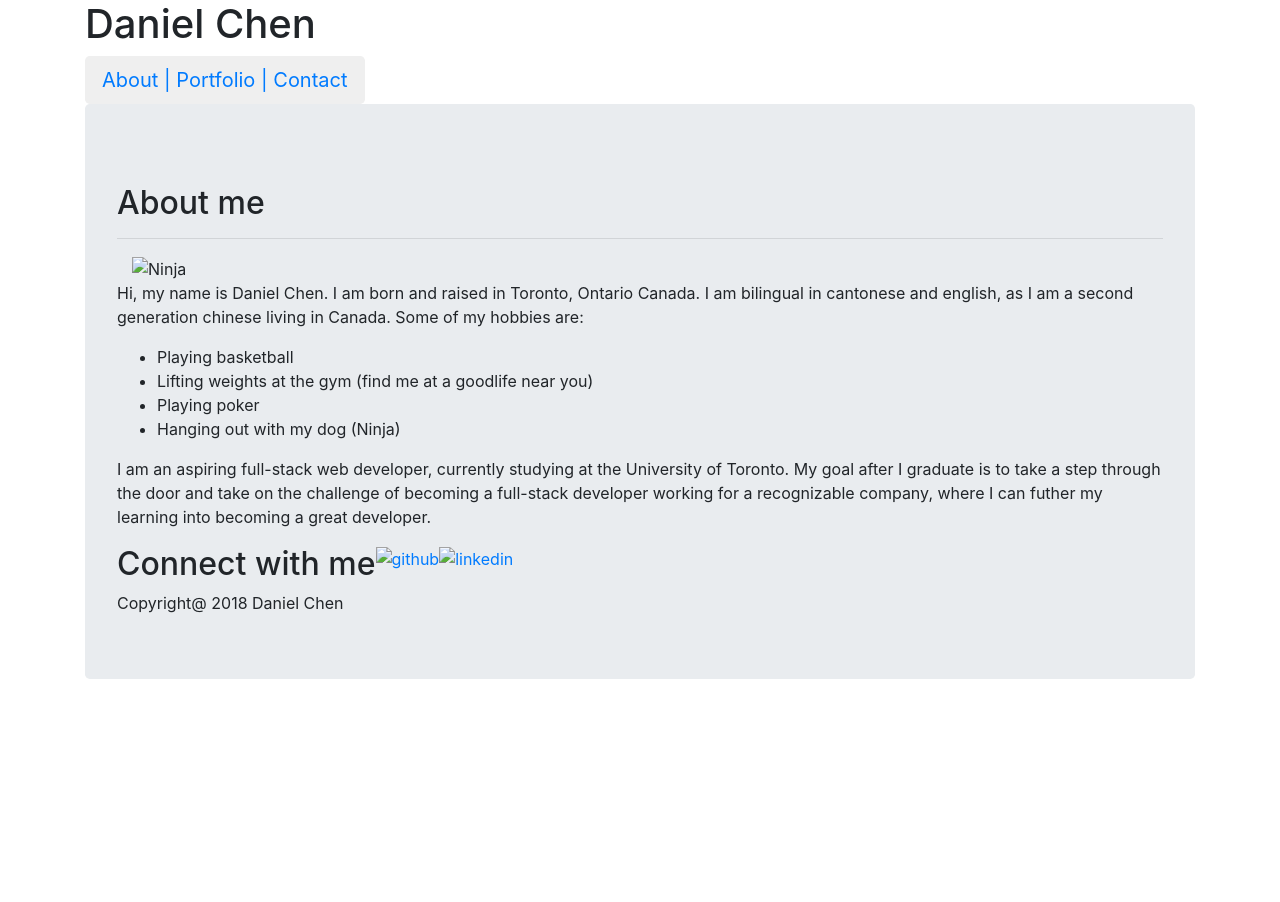
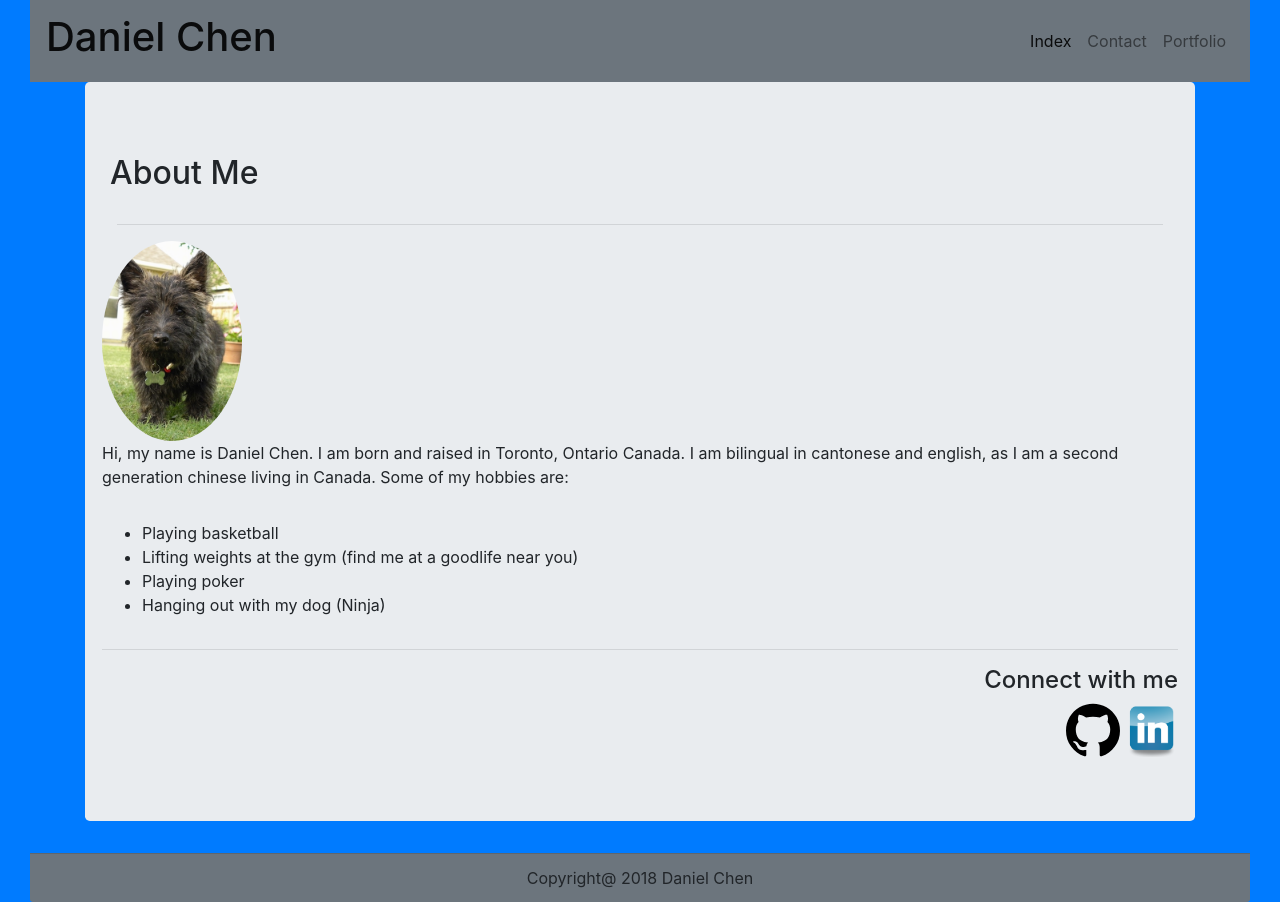
Before and after one commit to chendaniel05/Bootstrap-Portfolio, a plain HTML site: page index.html in a window 1280 px wide. Before the commit the page ends 800 px from the top, so only its background shows below. Drawn offline with nearby package versions, Linux system fonts and the light colour scheme.

Commit message:
Final edit

```diff
--- a/index.html
+++ b/index.html
@@ -1,44 +1,67 @@
 <!DOCTYPE html>
 <html>
 <head>
-    <meta http-equiv="X-UA-Compatible" content="IE=edge">
-    <meta name="viewport" content="width = device-width, initial-scale = 1">
-    <link rel="stylesheet" href="https://stackpath.bootstrapcdn.com/bootstrap/4.1.0/css/bootstrap.min.css">
+    <meta charset="utf-8" />
+    <meta name="viewport" content="width=device-width, initial-scale=1, shrink-to-fit=no">
+    <meta name="viewport" content="width=device-width, initial-scale=1">
+    <link rel="stylesheet" href="https://stackpath.bootstrapcdn.com/bootstrap/4.1.0/css/bootstrap.min.css" integrity="sha384-9gVQ4dYFwwWSjIDZnLEWnxCjeSWFphJiwGPXr1jddIhOegiu1FwO5qRGvFXOdJZ4" crossorigin="anonymous">
     <script src="https://code.jquery.com/jquery-3.3.1.slim.min.js" integrity="sha384-q8i/X+965DzO0rT7abK41JStQIAqVgRVzpbzo5smXKp4YfRvH+8abtTE1Pi6jizo" crossorigin="anonymous"></script>
     <script src="https://cdnjs.cloudflare.com/ajax/libs/popper.js/1.14.0/umd/popper.min.js" integrity="sha384-cs/chFZiN24E4KMATLdqdvsezGxaGsi4hLGOzlXwp5UZB1LY//20VyM2taTB4QvJ" crossorigin="anonymous"></script>
     <script src="https://stackpath.bootstrapcdn.com/bootstrap/4.1.0/js/bootstrap.min.js" integrity="sha384-uefMccjFJAIv6A+rW+L4AHf99KvxDjWSu1z9VI8SKNVmz4sk7buKt/6v9KI65qnm" crossorigin="anonymous"></script>
     <title>Daniel Chen's Portfolio</title>
 </head>
-
 <body>
+    <div class="container-fluid bg-primary">
+    <div class="container-fluid">
+        <nav class="navbar navbar-expand-lg navbar-light bg-secondary">
+                <a class="navbar-brand" href="#"><h1>Daniel Chen</h1></a>
+                <button class="navbar-toggler" type="button" data-toggle="collapse" data-target="#navbarSupportedContent" aria-controls="navbarSupportedContent" aria-expanded="false" aria-label="Toggle navigation">
+                    <span class="navbar-toggler-icon"></span>
+                </button>
+                <div class="collapse navbar-collapse" id="navbarSupportedContent">
+                    <ul class="navbar-nav ml-auto">
+                        <li class="nav-item active">
+                            <a class="nav-link" href="index.html">Index <span class="sr-only">(current)</span></a>
+                        </li>
+                        <li class="nav-item">
+                            <a class="nav-link" href="contact.html">Contact</a>
+                        </li>
+                        <li class="nav-item">
+                            <a class="nav-link" href="portfolio.html">Portfolio</a>
+                        </li>
+                    </ul>
+                </div>
+        </nav>
+    </div>
     <div class="container">
-        <div class="page-header">
-            <h1>Daniel Chen</h1>
-        </div>
-        <div class="ml-auto">
-            <div class="btn-group btn-group-lg" role="group" aria-label="...">
-                <button type="button" class="btn btn-default">
-                <a href="index.html">About |</a>
-                <a href="portfolio.html">Portfolio |</a>
-                <a href="contact.html">Contact</a>
-                </button>
+        <div class="jumbotron">
+            <div class="row">
+                <div class="col-lg-4; col-md-4; col-sm-12; col-xs-12">
+                    <div class='d-flex p-2 align-content-center'>
+                        <h2>About Me</h2>
                     </div>
                 </div>
             </div>
-    <div class="container">
-        <div class="jumbotron">
-            <p>
-                <h2>About me</h2>
-            </p>
             <hr>
-            <div class="col-lg-3 col-md-3 col-sm-6 col-sx-12">
-            <img class='dog'src="assets/images/CairnTerrierPurebredDogBlackBrindleCoatBonnie3YearsOld4.jpg" alt="Ninja">
+            <div class="row">
+                <div class="col-lg-4; col-md-4; col-sm-12; col-xs-12">
+                    <img src="assets/CairnTerrierPurebredDogBlackBrindleCoatBonnie3YearsOld4.jpg" alt="My Dog" class="img-fluid" style="width: 40%; border-radius: 50%">
                 </div>
-            <div class="info">
+            </div>
+            <div class="row">
+                <div class="col-lg-4; col-md-4; col-sm-12; col-xs-12">
+                    <div class="text-left; ml-auto">
                         <p>
                             Hi, my name is Daniel Chen. I am born and raised in Toronto, Ontario Canada. I am bilingual in cantonese and english, as I am a second generation
-                chinese living in Canada.
-                Some of my hobbies are:
+                            chinese living in Canada. Some of my hobbies are:
+                        </p>
+                    </div>
+                </div>
+            </div>
+            <div class="row">
+                <div class="col-lg-4; col-md-4; col-sm-12; col-xs-12">
+                    <div class="text-left">
+                        <p>
                             <ul>
                                 <li>Playing basketball</li>
                                 <li>Lifting weights at the gym (find me at a goodlife near you)</li>
@@ -46,27 +69,29 @@
                                 <li>Hanging out with my dog (Ninja)</li>
                             </ul>
                         </p>
-            <p>
-                I am an aspiring full-stack web developer, currently studying at the University of Toronto. My goal after I graduate is to take a step through the door and
-                take on the challenge of becoming a full-stack developer working for a recognizable company, where I can futher my learning into becoming a great developer.
-            </p>
-            </article>
-
-                <connect class="media">
-                    <div class="connectwithme">
-                        <h2>Connect with me</h2>
                     </div>
+                </div>
+            </div>
+            <div class="row">
+                <div class="col-lg-4; col-md-4; col-sm-12; col-xs-12">
+                    <div class="text-right">
+                        <hr>
+                        <h4>Connect with me</h4>
                         <a href="https://github.com/chendaniel05">
-                            <img class='github' src="assets/images/github logo.svg" alt="github">
+                            <img class='github' src="assets/github logo.svg" alt="github" class="img-fluid" style="width: 5%">
                         </a>
                         <a href="www.linkedin.com/in/daniel-chen-260370156">
-                            <img class='linkedin' src="assets/images/linkedin logo.png" alt="linkedin">
+                            <img class='linkedin' src="assets/linkedin logo.png" alt="linkedin" class="img-fluid" style="width: 5%">
                         </a>
-                </connect>
-
-            <footer class="bottom">
+                    </div>
+                </div>
+            </div>
+        </div>
+    </div>
+    <div class="container-fluid">
+        <div class="card-footer text-center bg-secondary">
             Copyright@ 2018 Daniel Chen
-            </footer>
+        </div>
     </div>
     </div>
 </body>
```
Also changed, not shown: contact.html (+86 -0 lines), index2.html (deleted, +0 -17 lines), portfolio.html (+82 -0 lines), assets/CairnTerrierPurebredDogBlackBrindleCoatBonnie3YearsOld4.jpg (added), assets/coding image 1.jpg (added), assets/coding image2.jpeg (added), assets/github logo.svg (added), assets/linkedin logo.png (added), 2 other files. Lines whose indentation alone changed are shown as unchanged.
